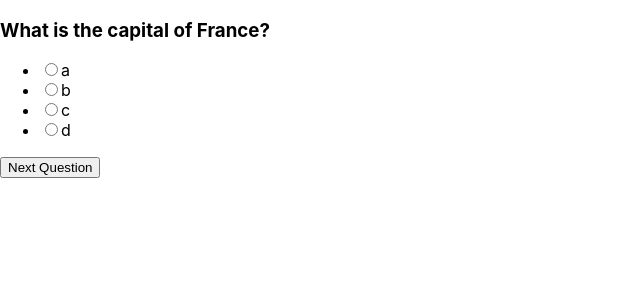
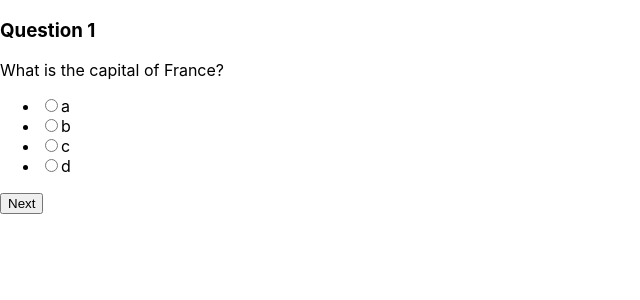
Before and after one commit to ptieman/alignment-quiz, a React (Create React App) app: page / in a window 1280 px wide. Shown: the top 300 px of the page, without its empty margins (0-640 px from the left). Built offline with nearby package versions, Linux system fonts and the light colour scheme.

Commit message:
testing small changes

```diff
--- a/src/index.js
+++ b/src/index.js
@@ -2,13 +2,13 @@
 import ReactDOM from 'react-dom/client';
 import './index.css';
 import Question from './questions/Question';
-import { Questions } from './questions/Questions';
+// import { Questions } from './questions/Questions';
 import reportWebVitals from './reportWebVitals';
 
 const root = ReactDOM.createRoot(document.getElementById('root'));
 root.render(
   <React.StrictMode>
-    <Question questions={Questions}/>
+    <Question/>
   </React.StrictMode>
 );
 
--- a/src/questions/Question.jsx
+++ b/src/questions/Question.jsx
@@ -1,30 +1,35 @@
-import { React, useState } from 'react';
-import { Questions } from './Questions';
+import { React, useState } from "react";
+import { Questions } from "./Questions"
+
+const Question = () => {
+  const questions = Questions()
 
 
-const Question = () => {
-  const questions = Questions();
   const [currentQuestion, setCurrentQuestion] = useState(0);
-  const [selectedOption, setSelectedOption] = useState('');
+  const [selectedOption, setSelectedOption] = useState(null);
+
   const handleOptionSelect = (option) => {
     setSelectedOption(option);
   };
+
   const handleNextQuestion = () => {
-    setSelectedOption('');
+    // Move to the next question
     setCurrentQuestion(currentQuestion + 1);
+    setSelectedOption(null);
   };
 
   return (
-    <>
-    {/* {questions.map((question) => ( */}
-          <h3>{questions[currentQuestion].question}</h3>
+    <div>
+      {currentQuestion < questions.length ? (
+        <div>
+          <h3>Question {currentQuestion + 1}</h3>
+          <p>{questions[currentQuestion].question}</p>
           <ul>
-          {questions[currentQuestion].options.map((option, index) => (
-              <li key={index}>
+            {questions[currentQuestion].options.map((option) => (
+              <li key={option}>
                 <label>
                   <input
                     type="radio"
-                    name="options"
                     value={option}
                     checked={selectedOption === option}
                     onChange={() => handleOptionSelect(option)}
@@ -32,11 +37,17 @@
                   {option}
                 </label>
               </li>
-              ))}
-            </ul>
-            <button onClick={handleNextQuestion}>Next Question</button>
-    </>
-  )
-}
+            ))}
+          </ul>
+          <button onClick={handleNextQuestion}>Next</button>
+        </div>
+      ) : (
+        <div>
+          <h3>Quiz Completed!</h3>
+        </div>
+      )}
+    </div>
+  );
+};
 
 export default Question;
```
